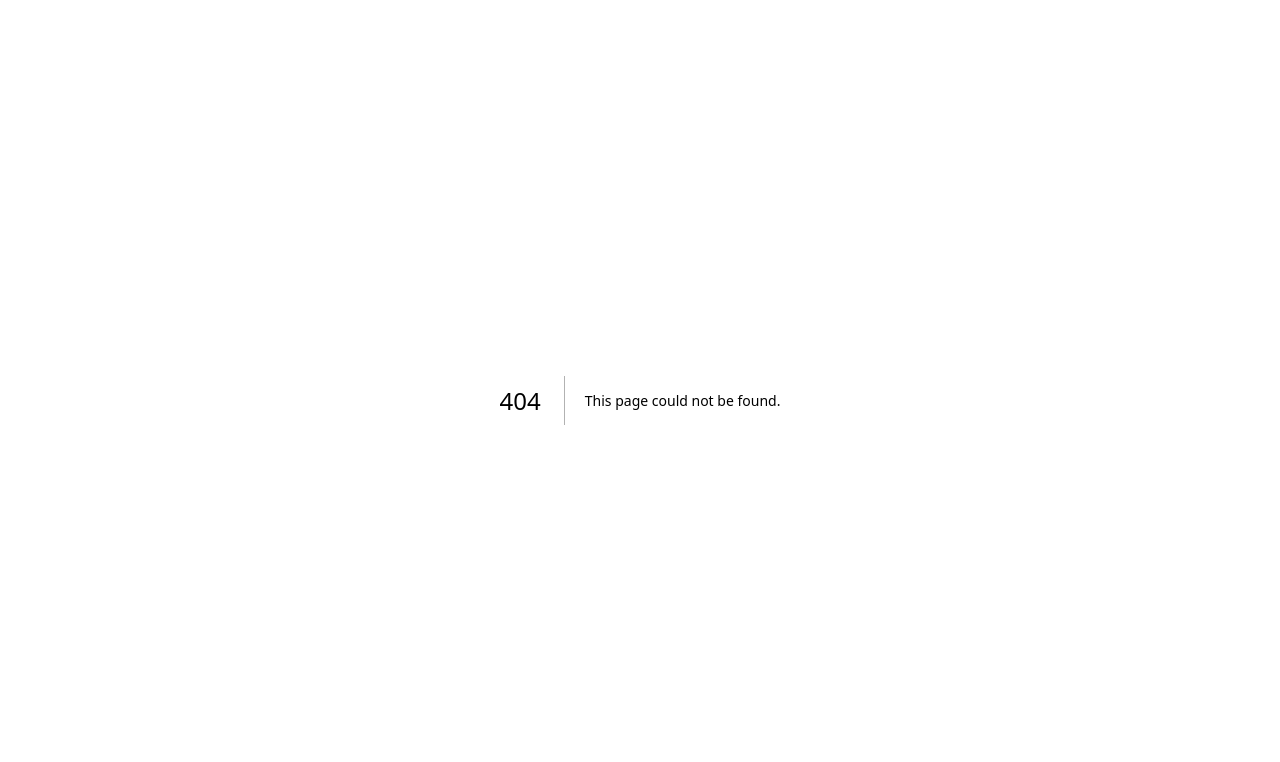
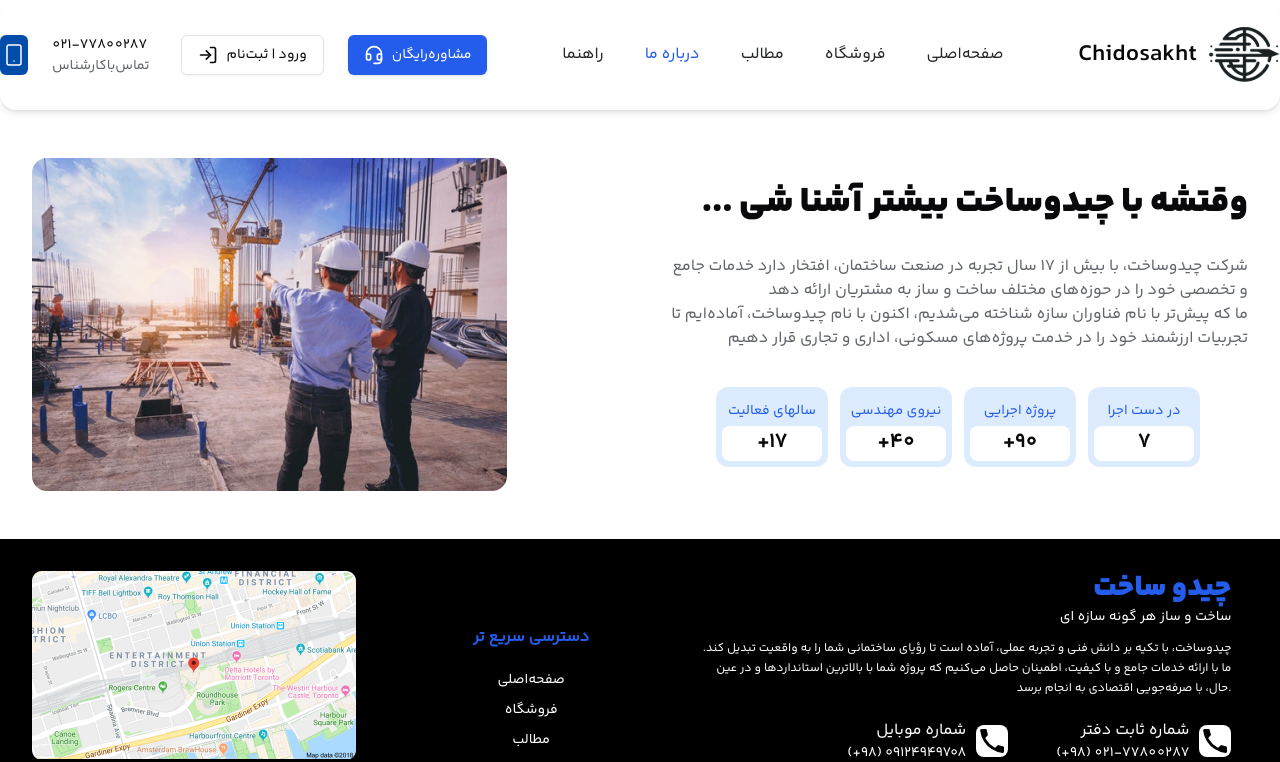
Before and after one commit to mo1nammad/chidosakht-test, a Next.js app: page /about-us in a window 1280 px wide. Before the commit this address had no page. Shown: the top 762 px of the page. Built offline with nearby package versions, Linux system fonts and the light colour scheme.

Commit message:
start about-us page <finish> hero section

```diff
--- /dev/null
+++ b/src/app/(navigation)/about-us/page.tsx
@@ -0,0 +1,63 @@
+import Image from "next/image";
+
+export default function AboutUsPage() {
+  return (
+    <div className="px-8">
+      {/* hero section */}
+      <section className="max-w-screen-xl mx-auto flex flex-col gap-x-8 gap-y-12 lg:flex-row items-center justify-between py-12">
+        <Image
+          src="/about-us/smart-civil-architect-engineer-inspecting.png"
+          alt="hero banner"
+          width={475}
+          height={333}
+        />
+        <div className="flex flex-col">
+          <div className="text-center lg:text-right">
+            <h1 className="font-yekan-black text-4xl">
+              ... وقتشه با چیدوساخت بیشتر آشنا شی
+            </h1>
+            <div className="mt-8 mb-9 max-w-[580px] text-muted-foreground">
+              <p>
+                شرکت چیدوساخت، با بیش از 17 سال تجربه در صنعت ساختمان، افتخار
+                دارد خدمات جامع و تخصصی خود را در حوزه‌های مختلف ساخت و ساز به
+                مشتریان ارائه دهد
+              </p>
+              <p>
+                ما که پیش‌تر با نام فناوران سازه شناخته می‌شدیم، اکنون با نام
+                چیدوساخت، آماده‌ایم تا تجربیات ارزشمند خود را در خدمت پروژه‌های
+                مسکونی، اداری و تجاری قرار دهیم
+              </p>
+            </div>
+          </div>
+
+          <div className="flex gap-3 self-center place-content-center flex-wrap">
+            <div className="w-28 h-20 flex flex-col bg-secondary items-center justify-between pt-[14px] rounded-xl">
+              <h6 className="text-primary text-sm">سالهای فعالیت</h6>
+              <div className="bg-white w-[100px] text-center h-[35px] relative bottom-1.5 rounded-lg grid content-center font-black text-xl">
+                +17
+              </div>
+            </div>
+            <div className="w-28 h-20 flex flex-col bg-secondary items-center justify-between pt-[14px] rounded-xl">
+              <h6 className="text-primary text-sm">نیروی مهندسی</h6>
+              <div className="bg-white w-[100px] text-center h-[35px] relative bottom-1.5 rounded-lg grid content-center font-black text-xl">
+                +40
+              </div>
+            </div>
+            <div className="w-28 h-20 flex flex-col bg-secondary items-center justify-between pt-[14px] rounded-xl">
+              <h6 className="text-primary text-sm">پروژه اجرایی</h6>
+              <div className="bg-white w-[100px] text-center h-[35px] relative bottom-1.5 rounded-lg grid content-center font-black text-xl">
+                +90
+              </div>
+            </div>
+            <div className="w-28 h-20 flex flex-col bg-secondary items-center justify-between pt-[14px] rounded-xl">
+              <h6 className="text-primary text-sm">در دست اجرا</h6>
+              <div className="bg-white w-[100px] text-center h-[35px] relative bottom-1.5 rounded-lg grid content-center font-black text-xl">
+                7
+              </div>
+            </div>
+          </div>
+        </div>
+      </section>
+    </div>
+  );
+}
```
Also changed, not shown: public/about-us/smart-civil-architect-engineer-inspecting.png (added).
